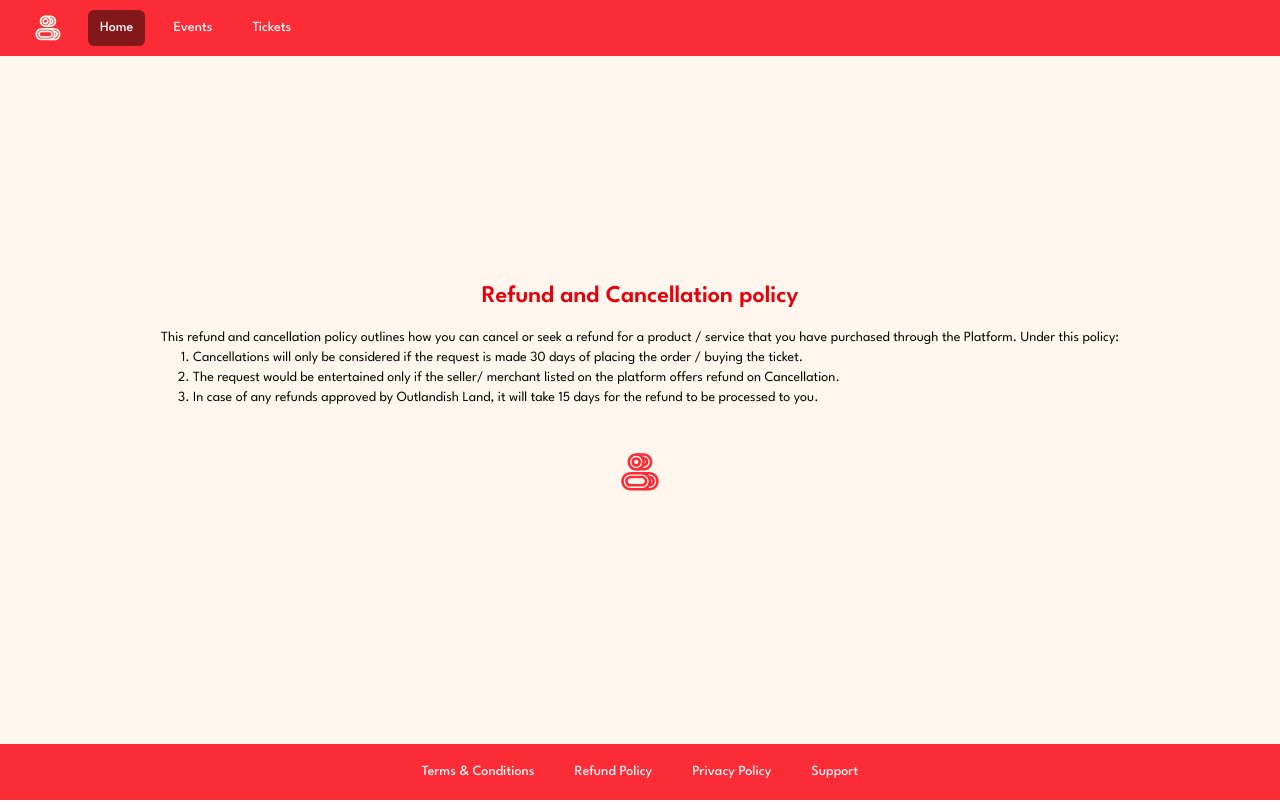
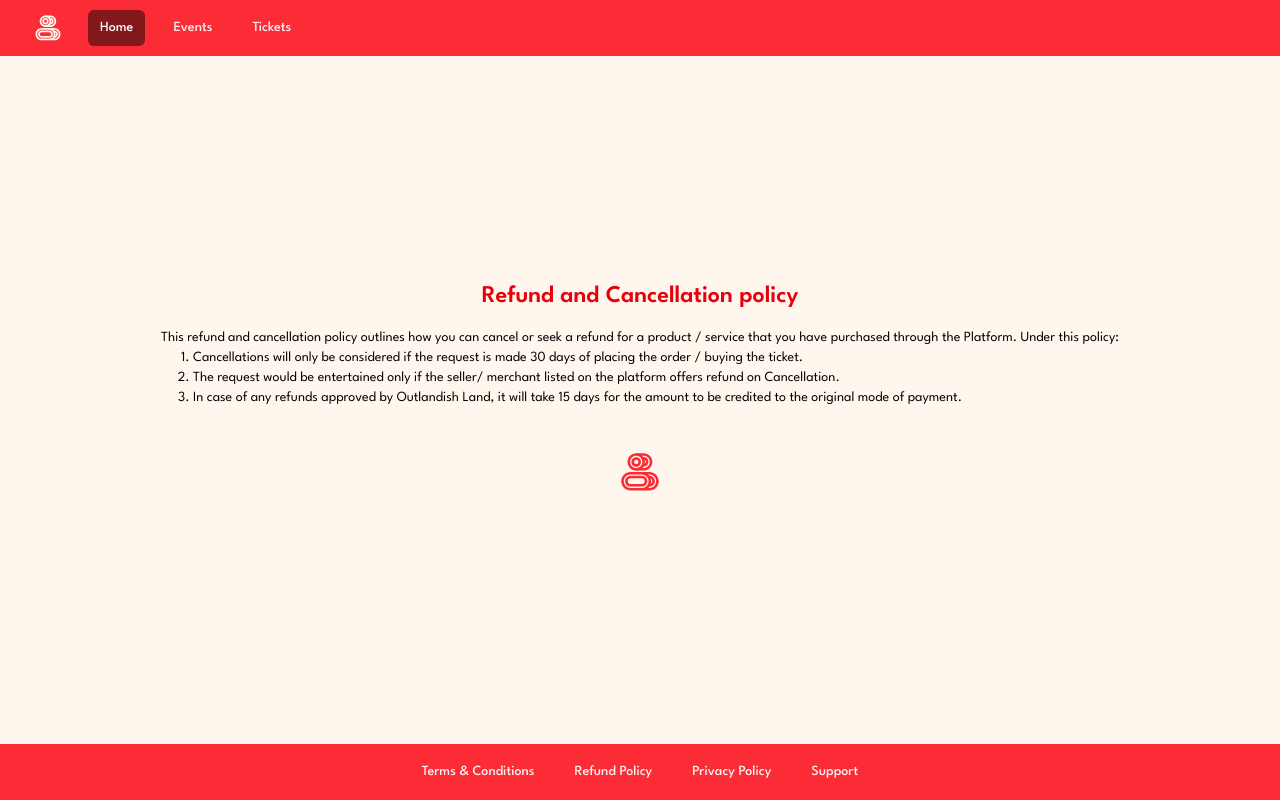
Before and after one commit to Sodium-CL/outlandish-land, a SvelteKit app in the folder web/: page /refund-policy in a window 1280 px wide. Built offline with nearby package versions, Linux system fonts and the light colour scheme.

Commit message:
Refund policy

```diff
--- a/web/src/routes/refund-policy/+page.svelte
+++ b/web/src/routes/refund-policy/+page.svelte
@@ -24,7 +24,8 @@
             </li>
             <li>
                 In case of any refunds approved by Outlandish Land, it will take
-                15 days for the refund to be processed to you.
+                15 days for the amount to be credited to the original mode of
+                payment.
             </li>
         </ul>
     </div>
```
